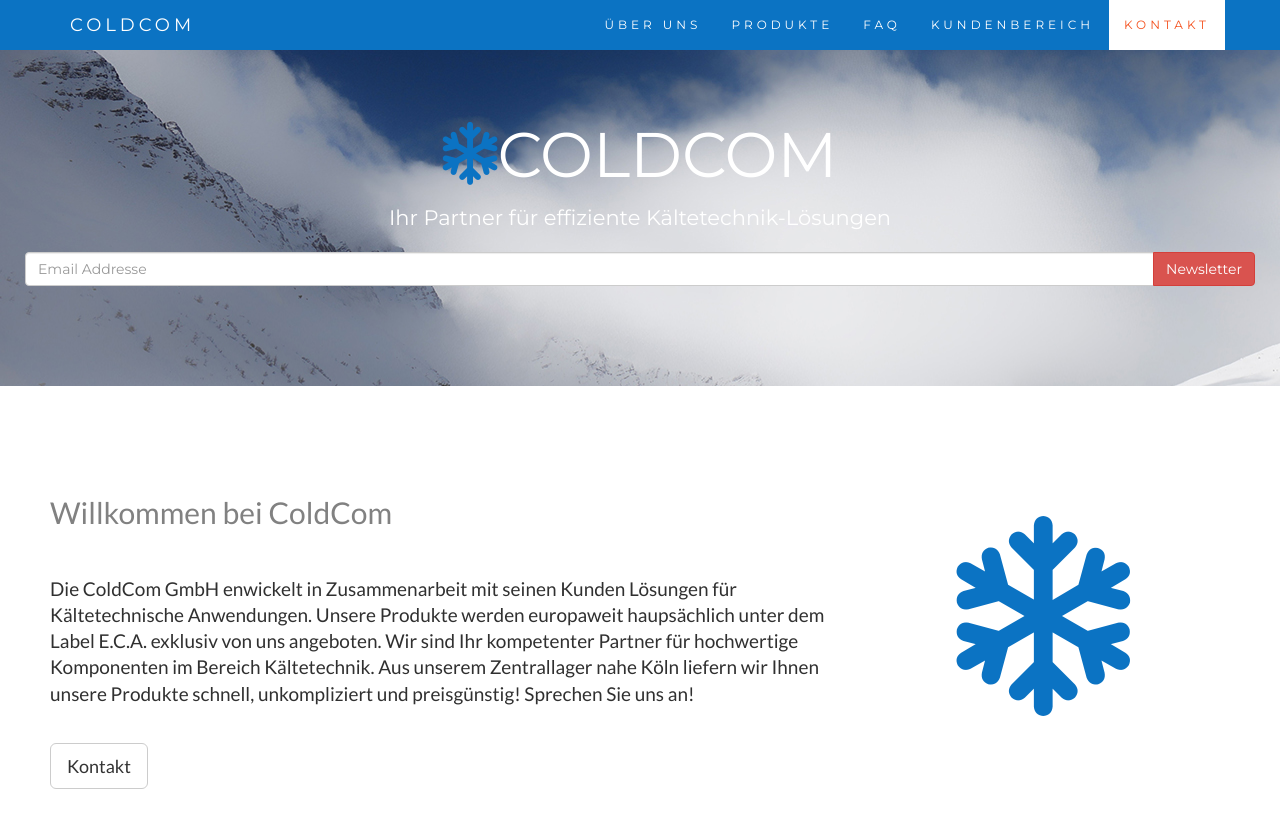
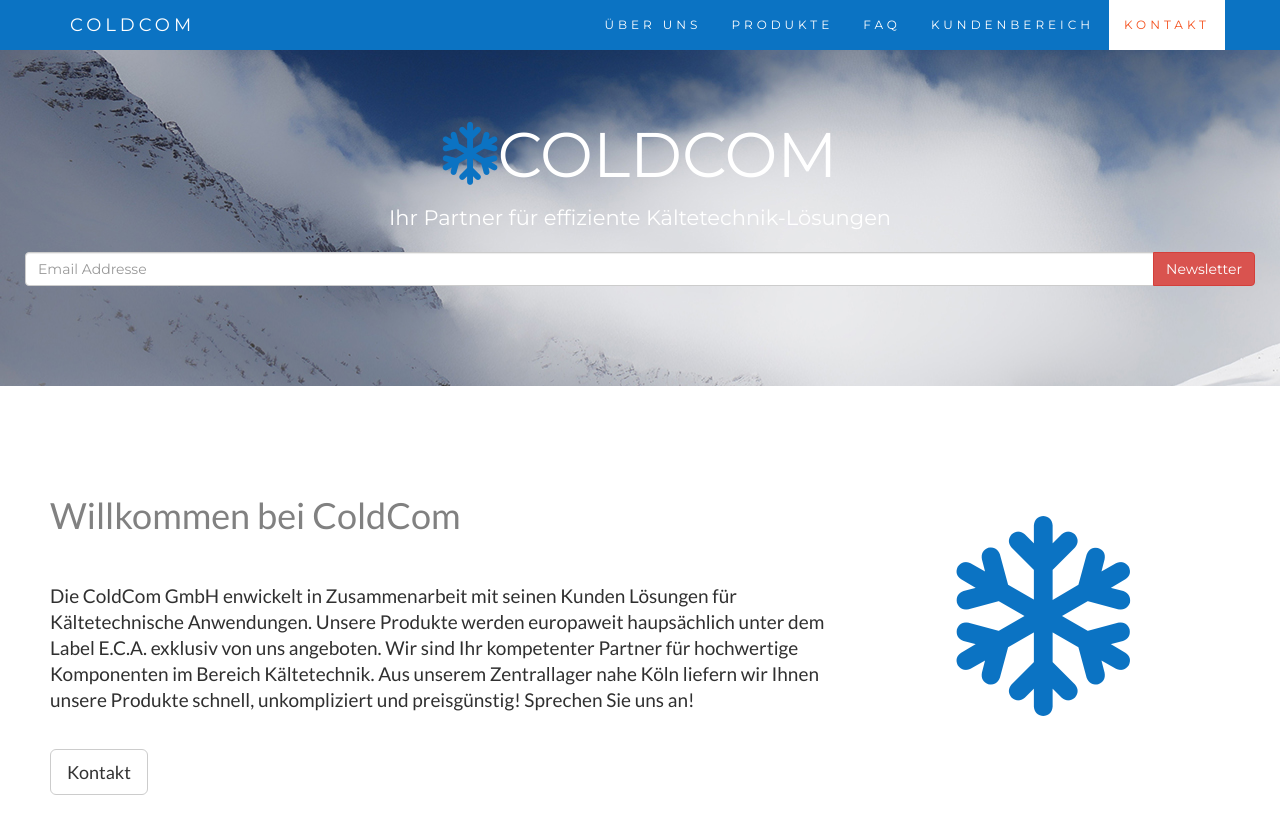
Before and after one commit to martinraabe/Coldcom, a plain HTML site: page webpage/index.html in a window 1280 px wide. Shown: the top 828 px of the page. Drawn offline with nearby package versions, Linux system fonts and the light colour scheme.

Commit message:
Überschrift muss groß!

```diff
--- a/webpage/index.html
+++ b/webpage/index.html
@@ -287,7 +287,7 @@ margin:auto;
 
   <div class="row">
     <div class="col-sm-8">
-      <h2>Willkommen bei ColdCom</h2><br>
+      <h1>Willkommen bei ColdCom</h1><br>
 
       <h4>Die ColdCom GmbH enwickelt in Zusammenarbeit mit seinen Kunden Lösungen für Kältetechnische Anwendungen.
 
```
